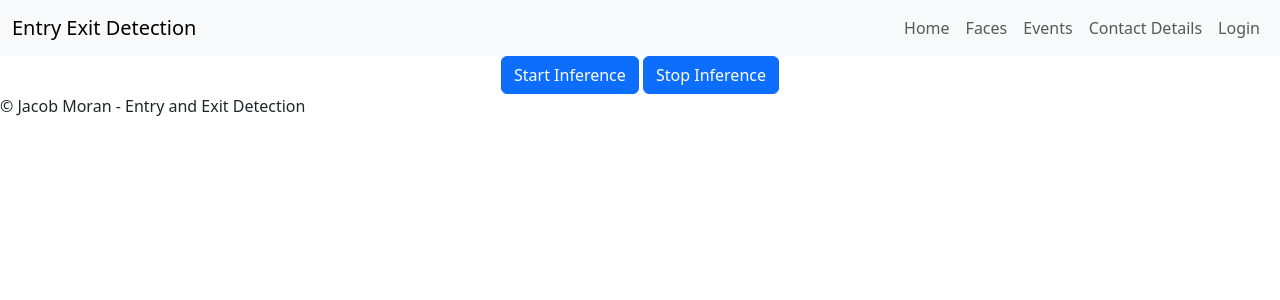
After one commit to JMoran1/Entry_exit_detection, a Flask app: page /settings in a window 1280 px wide. The commit adds this page. Shown: the top 300 px of the page. Run offline with Flask 3, Linux system fonts and the light colour scheme.

Commit message:
Added settings

```diff
--- a/templates/base.html
+++ b/templates/base.html
@@ -30,6 +30,10 @@
                   </li>
                   <li class="nav-item">
                     {% if session.get('user_id') %}
+                        <a class="nav-link" href="/settings">Settings</a>
+                      </li>
+
+                      <li class="nav-item">
                         <a class="nav-link" href="/logout">Logout</a>
                     {% else %}
                         <a class="nav-link" href="/login">Login</a>
--- /dev/null
+++ b/templates/settings.html
@@ -0,0 +1,11 @@
+{% extends 'base.html' %}
+{% block content %}
+<div class="container-fluid">
+    <div class="row justify-content-center">
+      <div class="col-6 text-center">
+        <a href="/start_inference" class="btn btn-primary">Start Inference</a>
+        <a href="/stop_inference" class="btn btn-primary">Stop Inference</a>
+      </div>
+    </div>
+  </div>
+{% endblock %}
```
